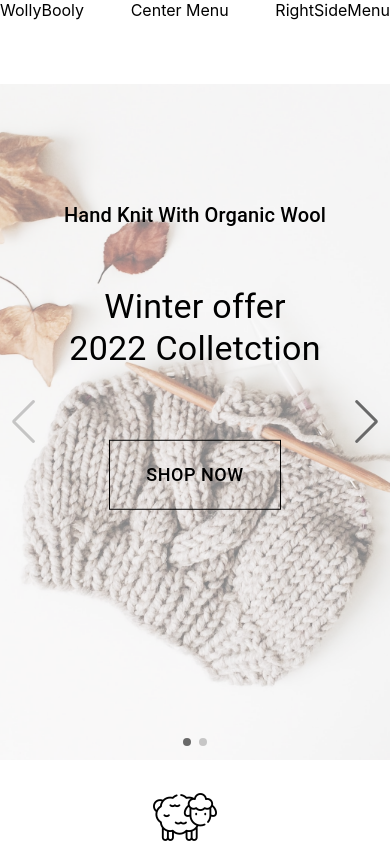
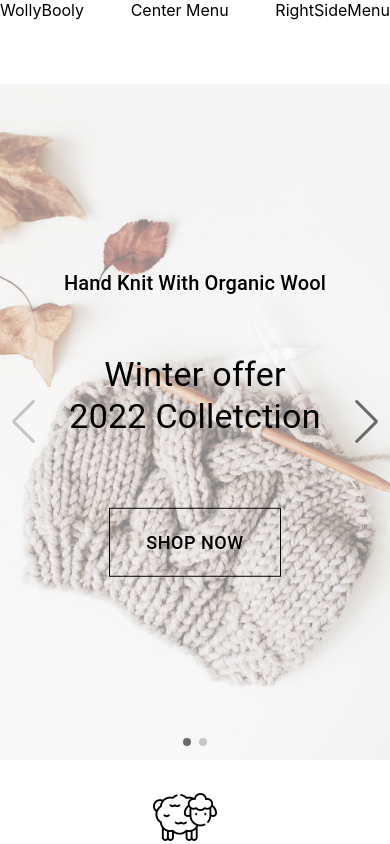
Before and after one commit to GoranAviani/react_web, a React (Create React App) app: page / in a window 390 px wide. Shown: the top 844 px of the page. Built offline with nearby package versions, Linux system fonts and the light colour scheme.

Commit message:
Building index page

```diff
--- a/src/components/Carousel/partials/CarouselText.css
+++ b/src/components/Carousel/partials/CarouselText.css
@@ -8,3 +8,12 @@
     color: black;
     font-weight: bold;
 }
+
+
+@media screen and (max-width: 600px) {
+    .carousel-text {
+        top: 50%;
+    }
+
+
+}
```
